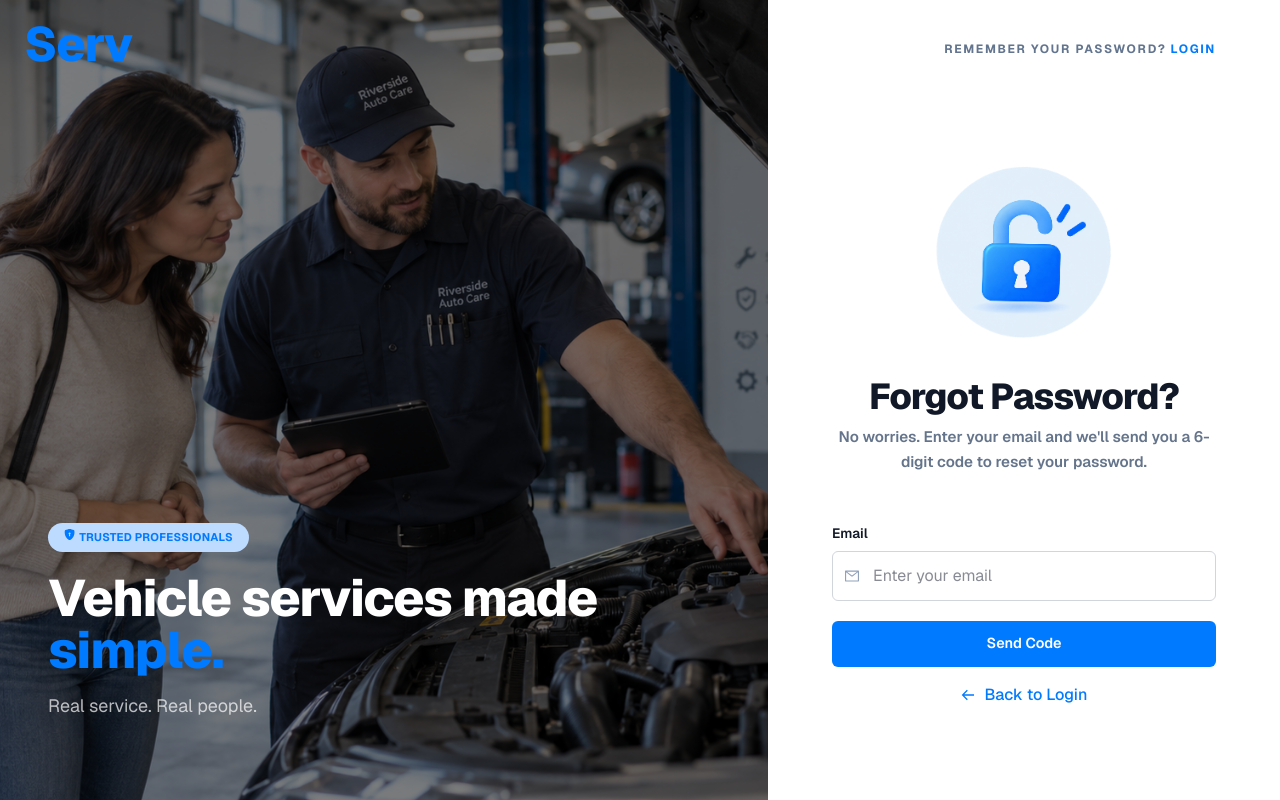
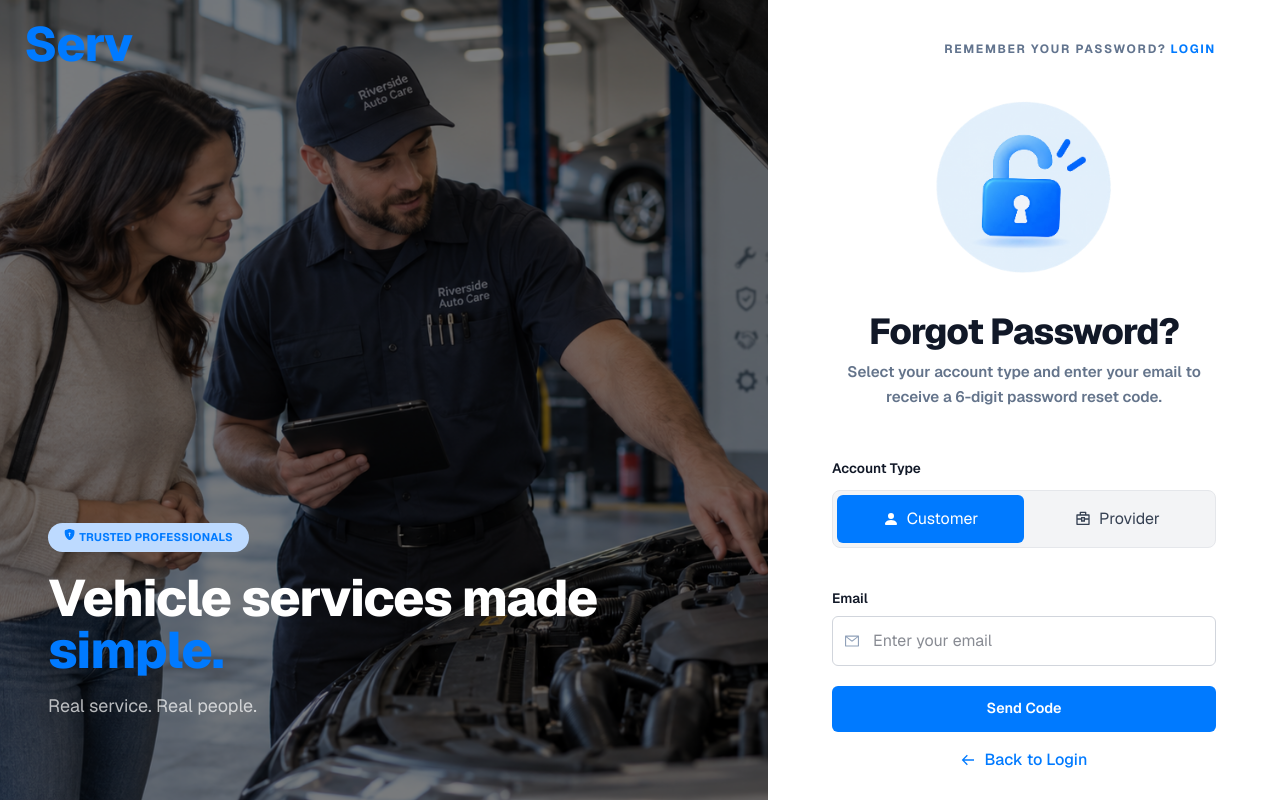
Before and after one commit to Rickson0628/Serv, a Next.js app: page /forgot-password in a window 1280 px wide. Built offline with nearby package versions, Linux system fonts and the light colour scheme.

Commit message:
feat(ui): add account role selection to forgot-password form

```diff
--- a/src/app/(authentication)/forgot-password/page.tsx
+++ b/src/app/(authentication)/forgot-password/page.tsx
@@ -3,7 +3,7 @@
 import { useEffect, useRef, useState } from "react";
 import Image from "next/image";
 import Link from "next/link";
-import { useForm } from "react-hook-form";
+import { Controller, useForm } from "react-hook-form";
 
 import { AiOutlineMail } from "react-icons/ai";
 import { BiArrowBack } from "react-icons/bi";
@@ -12,8 +12,14 @@ import Button from "@/components/ui/Button";
 import Modal from "@/components/ui/Modal";
 
 import authStyles from "../authentication.module.css";
+import AccountRoleSelector, {
+  type AccountRole,
+} from "@/components/authentication/AccountRoleSelector";
+
+
 
 interface ForgotPasswordFormData {
+  role: AccountRole;
   email: string;
 }
 
@@ -32,9 +38,11 @@ const ForgotPage = () => {
   const {
     register,
     handleSubmit,
+    control,
     formState: { errors },
   } = useForm<ForgotPasswordFormData>({
     defaultValues: {
+      role: "customer",
       email: "",
     },
   });
@@ -152,9 +160,24 @@ const ForgotPage = () => {
             </h1>
 
             <p className="text-body text-muted mt-2">
-              No worries. Enter your email and we&apos;ll send you a
-              6-digit code to reset your password.
+             Select your account type and enter your email to receive a 6-digit password reset code.
             </p>
+          </div>
+          {/* Role Container */}
+
+          <div className="mb-6">
+            <p className="text-label mb-3">Account Type</p>
+
+            <Controller
+              name="role"
+              control={control}
+              render={({ field }) => (
+                <AccountRoleSelector
+                  value={field.value}
+                  onChange={field.onChange}
+                />
+              )}
+            />
           </div>
 
           {/* Email Form */}
```
